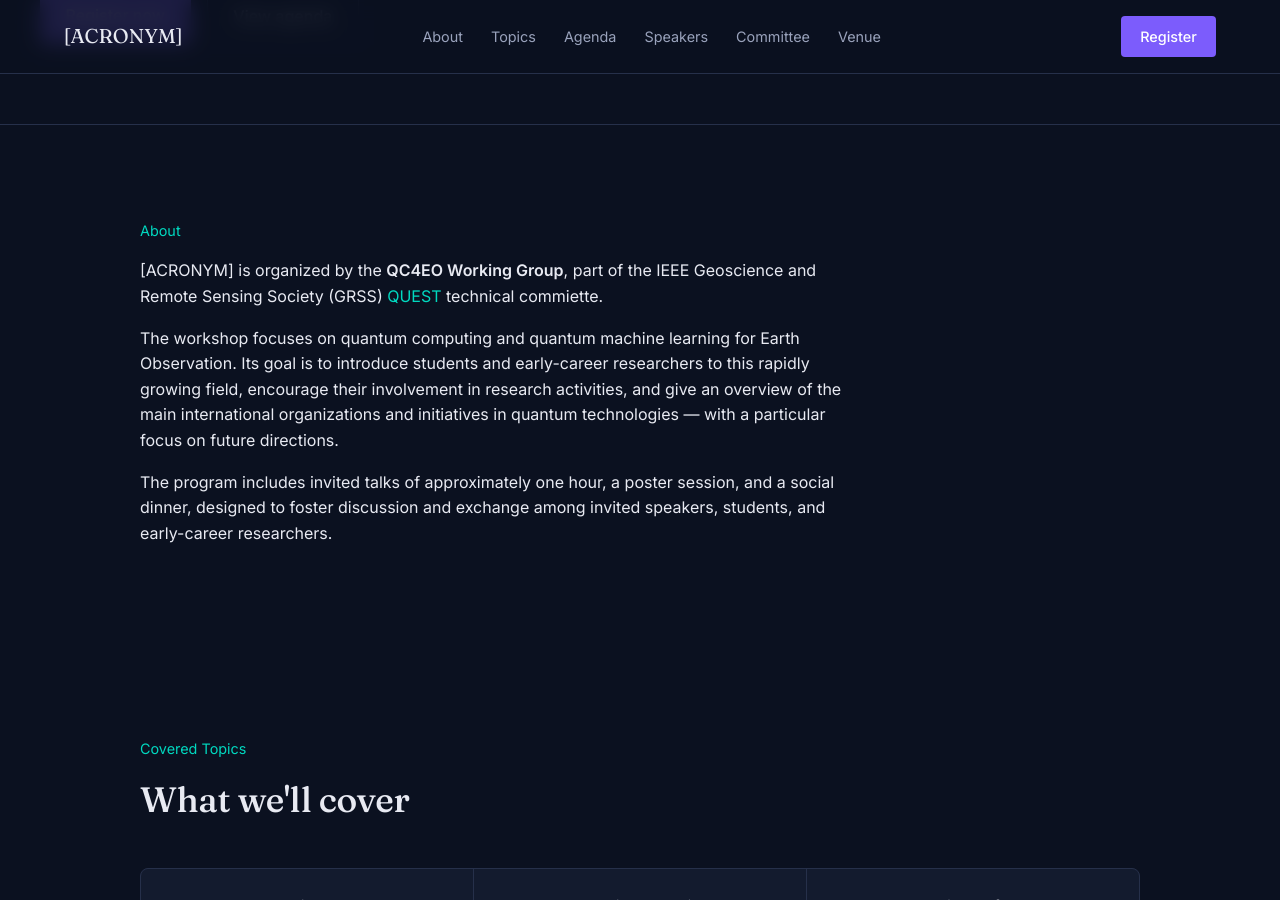
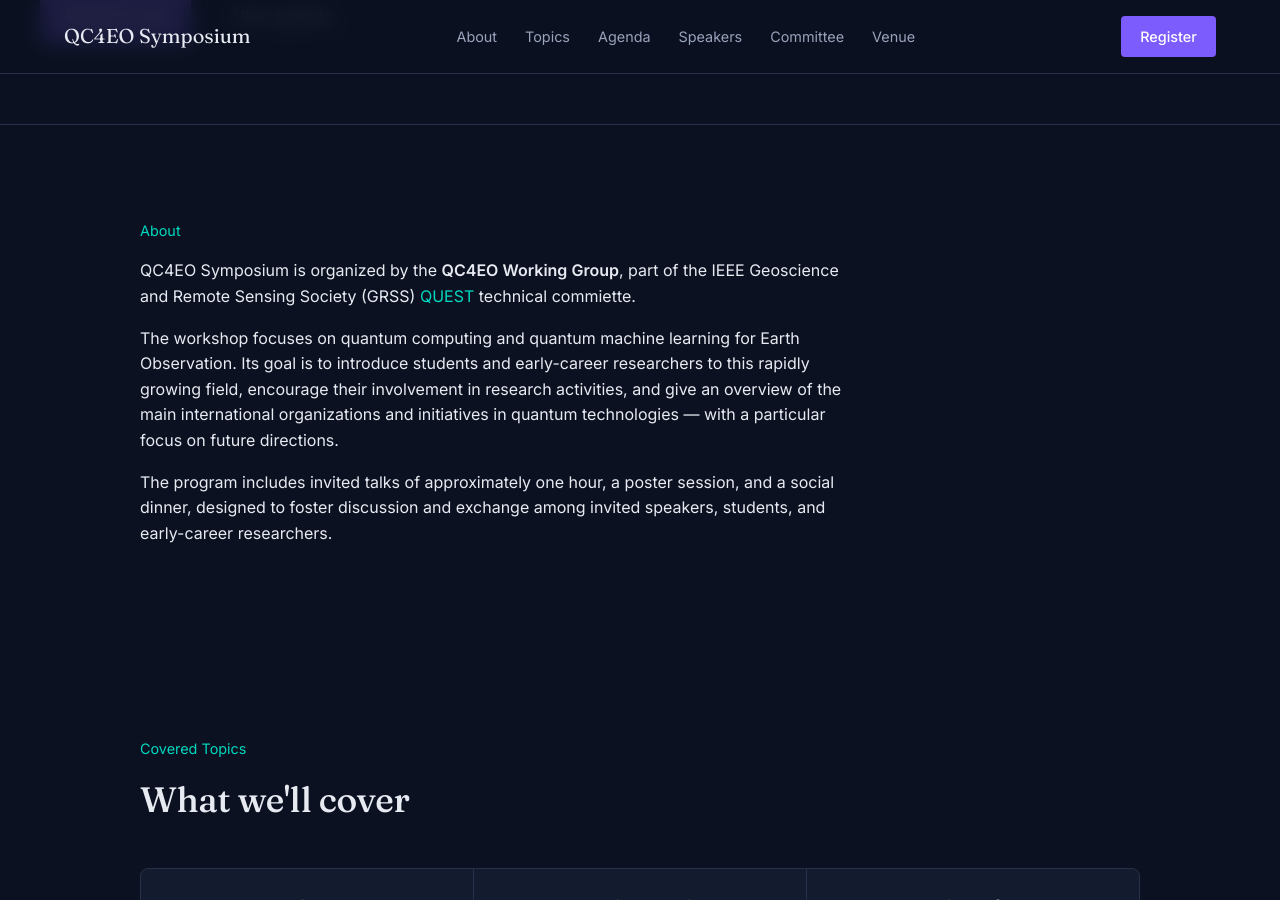
Before and after one commit to IEEE-QUEST-QC4EO/assembly-qc4eo-2026, a Jekyll site: the page built from index.md, in a window 1280 px wide and 900 px high, scrolled down 633 px. Built offline with Jekyll 4.4.1, drawn with Linux system fonts in a browser that asks for light colours.

Commit message:
fixed event title

```diff
--- a/_config.yml
+++ b/_config.yml
@@ -1,4 +1,4 @@
-title: "[ACRONYM] — Assembly on Quantum Computing for Earth Observation"
+title: "QC4EO Symposium"
 description: "A workshop on quantum computing and quantum machine learning for Earth Observation, organized by the IEEE GRSS QUEST Working Group."
 url: "https://ieee-quest-qc4eo.github.io"
 baseurl: "/assembly-qc4eo-2026"
@@ -6,7 +6,7 @@ baseurl: "/assembly-qc4eo-2026"
 # ---- Event details (edit here, they propagate through the site) ----
 event:
   full_title: "Assembly on Quantum Computing for Earth Observation"
-  acronym: "[ACRONYM]"
+  acronym: "QC4EO Symposium"
   dates_display: "October 25–27, 2026"
   venue_name: "Sant'Agostino Complex, University of Sannio"
   venue_city: "Benevento, Italy"
```
